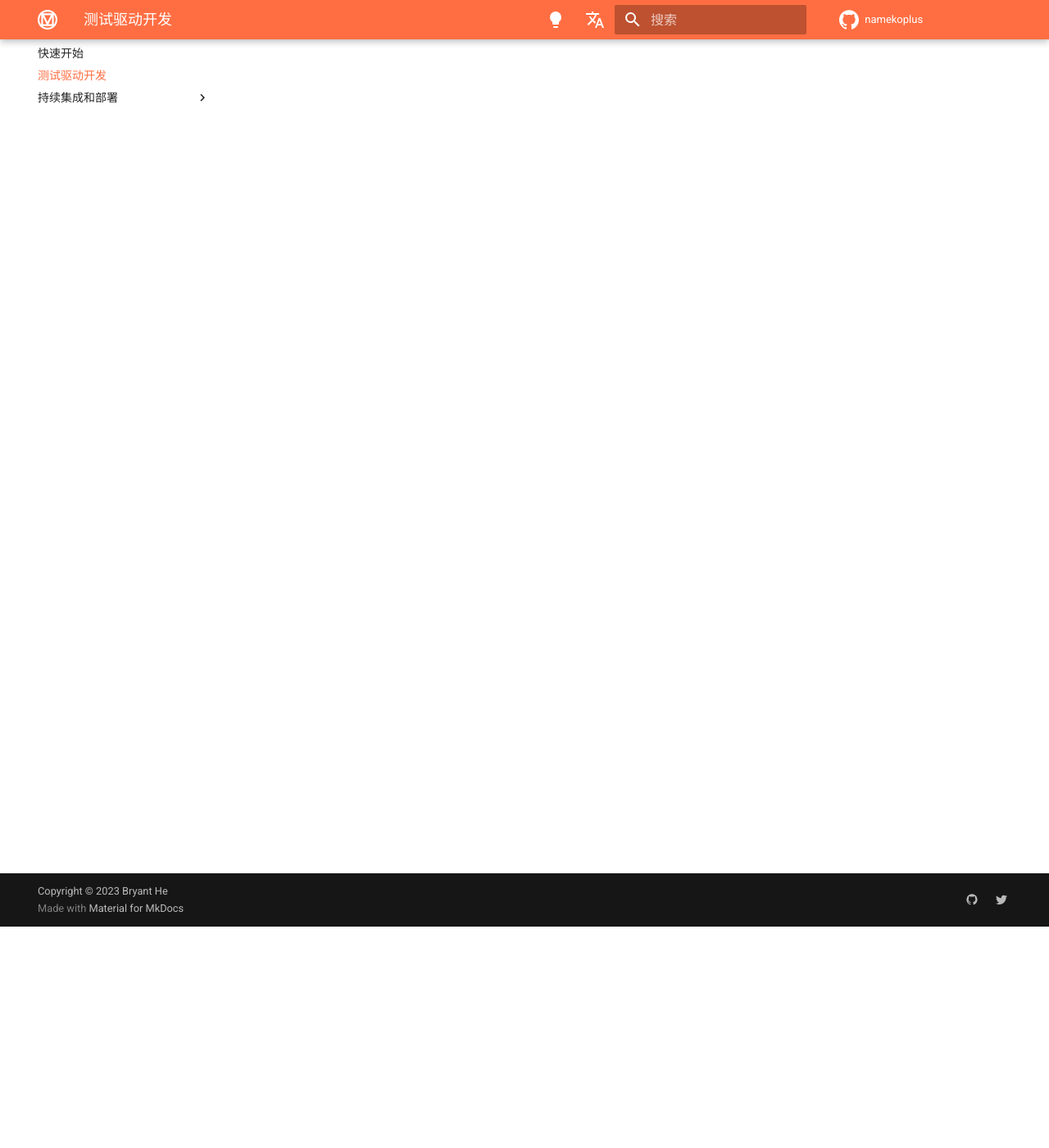
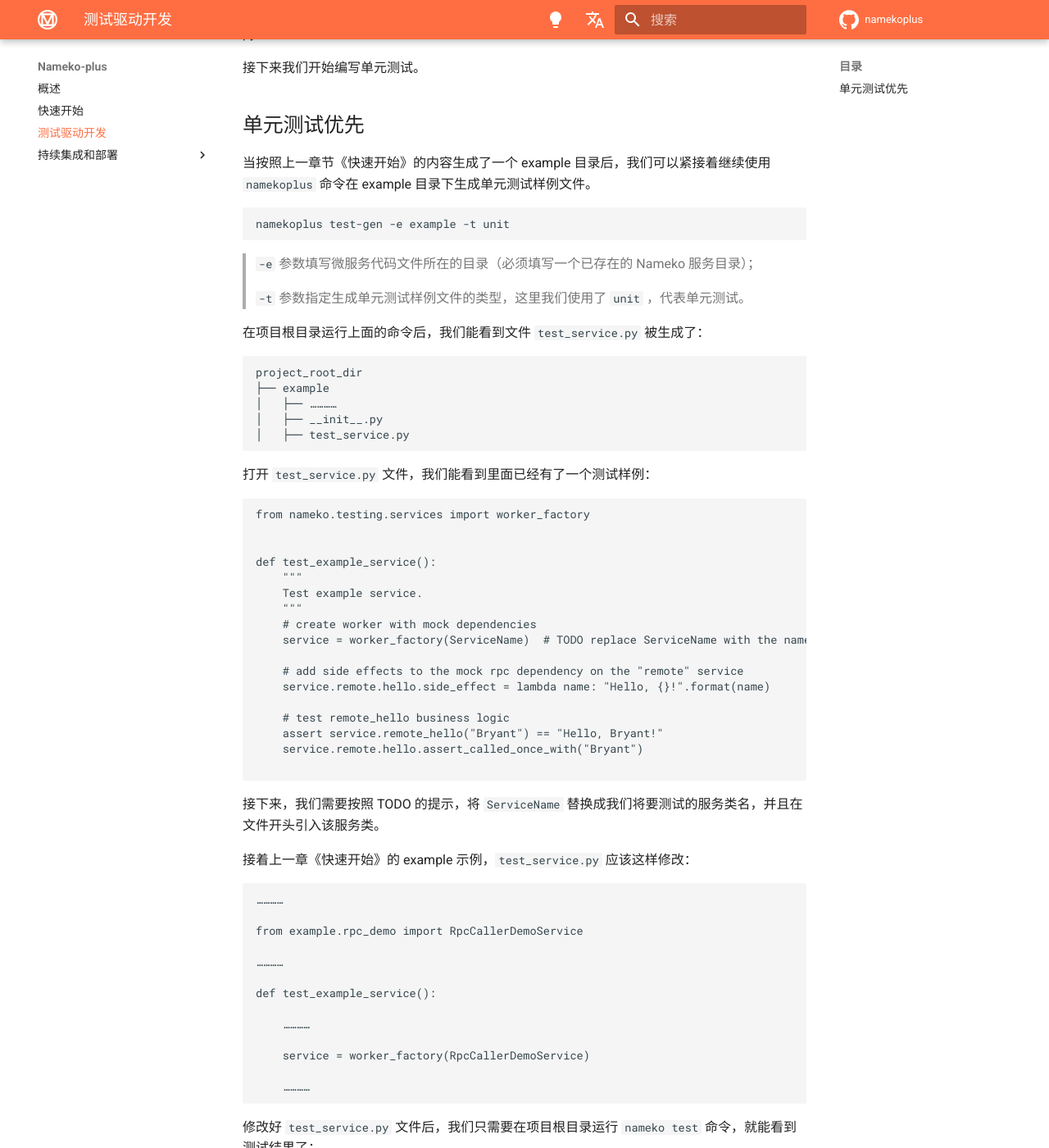
Before and after one commit to Bryanthelol/nameko-plus-doc, an MkDocs documentation site: the page built from docs/测试驱动开发.md, in a window 1280 px wide and 1400 px high, scrolled down 270 px. Shown: the whole window at 82% size. Built offline with MkDocs 1.6.1 and Material for MkDocs 9.7.7, drawn with Linux system fonts in a browser that asks for light colours; comment, search, counter and statistics services are not loaded; some of the changed text lies outside the part shown.

Commit message:
update doc

````diff
--- a/docs/测试驱动开发.md
+++ b/docs/测试驱动开发.md
@@ -5,6 +5,96 @@
 
 # 测试驱动开发
 
-Nameko 微服务框架对单元测试和集成测试都有很好的支持，可以使用 nameko 内置的测试工具来编写测试用例。
+编写单元测试是一项收益极高的工作，它不光能让你更容易发现代码里的问题，还能驱动你写出更具扩展性的好代码。
 
-所以我们可以使用测试驱动开发的方式来开发 Nameko 微服务。
+Nameko 微服务框架对单元测试和集成测试有很好的支持：
+- 提供了生成 nameko 服务实例和容器的工具方法
+- 采用了依赖注入的理念，让依赖项更容易 Mock 和替换
+- 集成了 pytest 库，直接使用 pytest 的语法来编写测试
+
+接下来我们开始编写单元测试。
+
+## 单元测试优先
+
+当按照上一章节《快速开始》的内容生成了一个 example 目录后，我们可以紧接着继续使用 `namekoplus` 命令在 example 目录下生成单元测试样例文件。
+
+```bash
+namekoplus test-gen -e example -t unit
+```
+
+> `-e` 参数填写微服务代码文件所在的目录（必须填写一个已存在的 Nameko 服务目录）；
+>
+> `-t` 参数指定生成单元测试样例文件的类型，这里我们使用了 `unit` ，代表单元测试。
+
+在项目根目录运行上面的命令后，我们能看到文件 `test_service.py` 被生成了：
+
+```bash
+project_root_dir
+├── example
+│   ├── …………
+│   ├── __init__.py
+│   ├── test_service.py
+```
+
+打开 `test_service.py` 文件，我们能看到里面已经有了一个测试样例：
+
+```python
+from nameko.testing.services import worker_factory
+
+
+def test_example_service():
+    """
+    Test example service.
+    """
+    # create worker with mock dependencies
+    service = worker_factory(ServiceName)  # TODO replace ServiceName with the name of the service and import it
+
+    # add side effects to the mock rpc dependency on the "remote" service
+    service.remote.hello.side_effect = lambda name: "Hello, {}!".format(name)
+
+    # test remote_hello business logic
+    assert service.remote_hello("Bryant") == "Hello, Bryant!"
+    service.remote.hello.assert_called_once_with("Bryant")
+
+```
+
+接下来，我们需要按照 TODO 的提示，将 `ServiceName` 替换成我们将要测试的服务类名，并且在文件开头引入该服务类。
+
+接着上一章《快速开始》的 example 示例，`test_service.py` 应该这样修改：
+
+```python
+…………
+
+from example.rpc_demo import RpcCallerDemoService
+
+…………
+
+def test_example_service():
+
+    …………
+
+    service = worker_factory(RpcCallerDemoService)
+
+    …………
+```
+
+修改好 `test_service.py` 文件后，我们只需要在项目根目录运行 `nameko test` 命令，就能看到测试结果了：
+
+```bash
+
+========================================================================================================== test session starts ===========================================================================================================
+platform darwin -- Python 3.11.4, pytest-7.4.0, pluggy-1.2.0
+rootdir: /XXX/XXX/XXX/XXX
+plugins: nameko-3.0.0rc11, anyio-3.7.1
+collected 1 item
+
+example/test_service.py .                                                                                                                                                                                                          [100%]
+
+=========================================================================================================== 1 passed in 0.11s ============================================================================================================
+```
+
+至此，基于 `rpc_demo` 服务，我们已经完成了一个单元测试样例的生成和运行。
+
+接下来，我们可以根据真正的项目需求，先在 `test_service.py` 文件里编写测试样例，运行一次测试，得到不通过的结果，然后再去实现对应服务的业务逻辑，再次运行测试，直到测试通过。
+
+像这样把测试融入我们的开发流程中，保持“测试->开发->测试->开发->测试”这样的循环，那么我们的微服务代码质量就能得到保证。
````
Also changed, not shown: docs/项目文件结构.md (+15 -0 lines).
